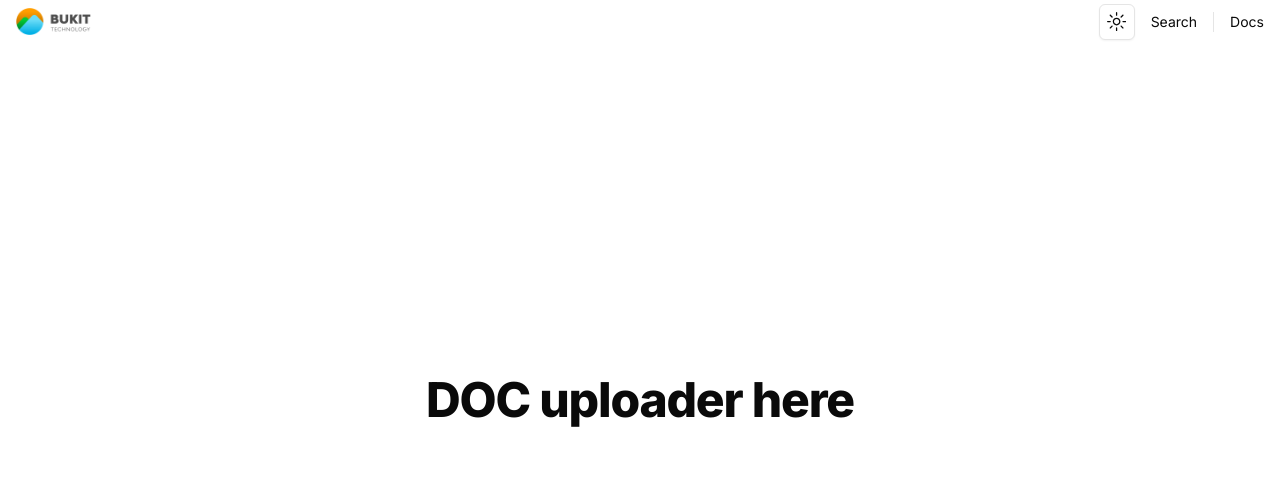
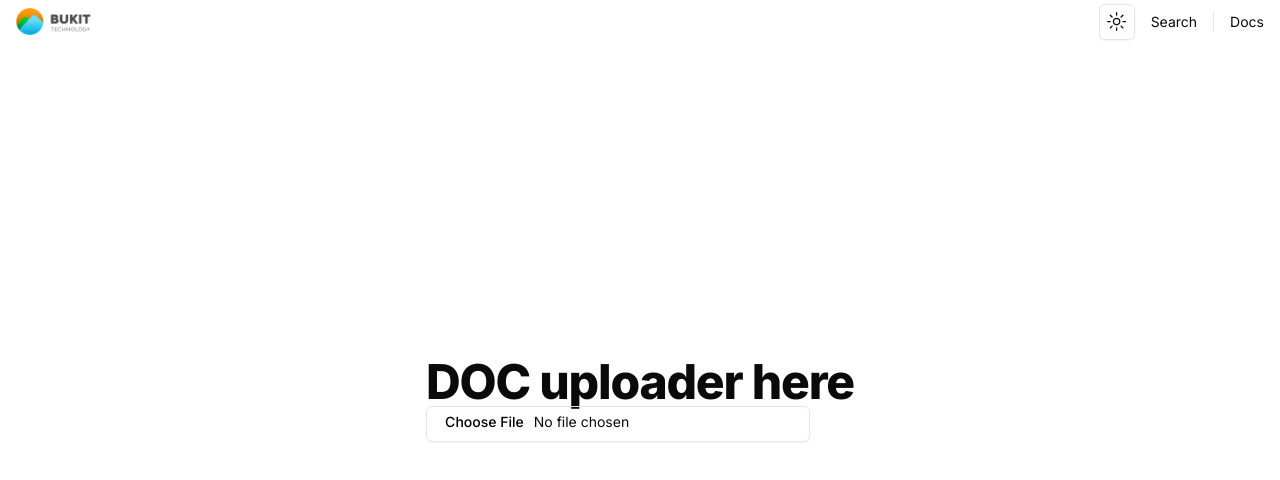
Before and after one commit to evoreign/BTECH-image-id-finder, a Next.js app in the folder FE/btech/: page /doc-upload in a window 1280 px wide. Shown: the top 480 px of the page. Built offline with nearby package versions, Linux system fonts and the light colour scheme.

Commit message:
clean up

```diff
--- a/FE/btech/app/doc-upload/page.tsx
+++ b/FE/btech/app/doc-upload/page.tsx
@@ -1,5 +1,7 @@
 "use client"
 import Header from "@/components/navbar-header";
+import { Input } from "@/components/ui/input"
+import { Label } from "@/components/ui/label"
 
 export default function Doc() {
   return (
@@ -9,7 +11,9 @@ export default function Doc() {
         <h1 className="scroll-m-20 text-4xl font-extrabold tracking-tight lg:text-5xl ">
           DOC uploader here
         </h1>
-
+        <div className="grid w-full max-w-sm items-center gap-1.5">
+          <Input id="file" type="file" />
+        </div>
       </div>
     </main>
   );
--- a/FE/btech/app/search/[ImageId]/page.tsx
+++ b/FE/btech/app/search/[ImageId]/page.tsx
@@ -5,7 +5,6 @@ import Header from "@/components/navbar-header";
 import { HoverEffect } from "@/components/ui/card-hover-effect";
 import { toast } from "@/components/ui/use-toast";
 import { ToastAction } from "@/components/ui/toast"
-import { ReloadIcon } from "@radix-ui/react-icons"
 import Link from 'next/link'
 import { Skeleton } from "@/components/ui/skeleton"
 type ParamsType = {
@@ -37,6 +36,7 @@ export default function Doc( {params}: {params: ParamsType}) {
                             toast({
                                 title: "No results found",
                                 description: `No results found for Image ID ${params.ImageId}.`,
+                                action: <Link href='/'><ToastAction altText="Try again">Try again</ToastAction></Link>,
                             });
                         }
                     }
```
Also changed, not shown: 1 other file (tests, documents, lock files or other folders).
